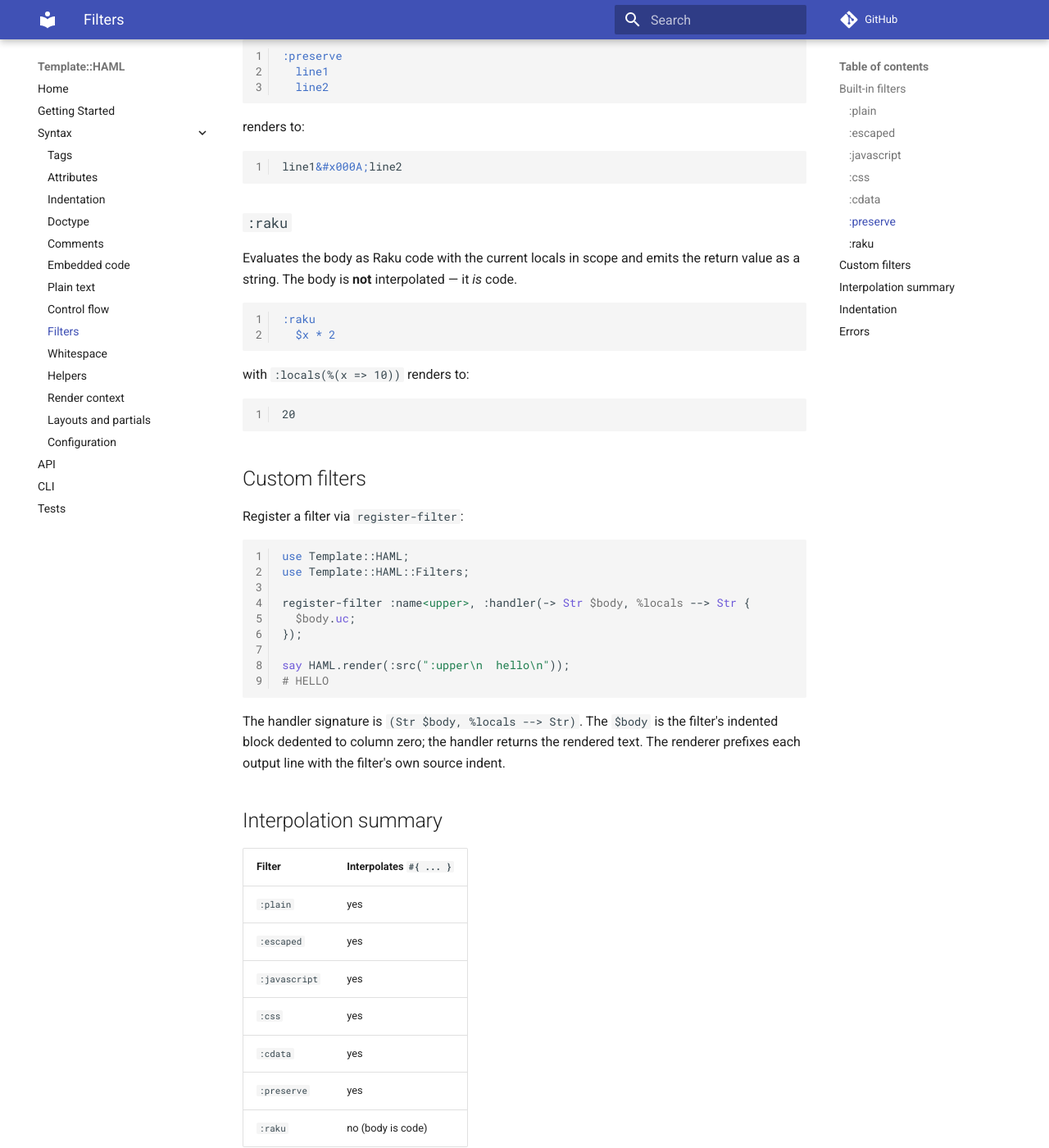
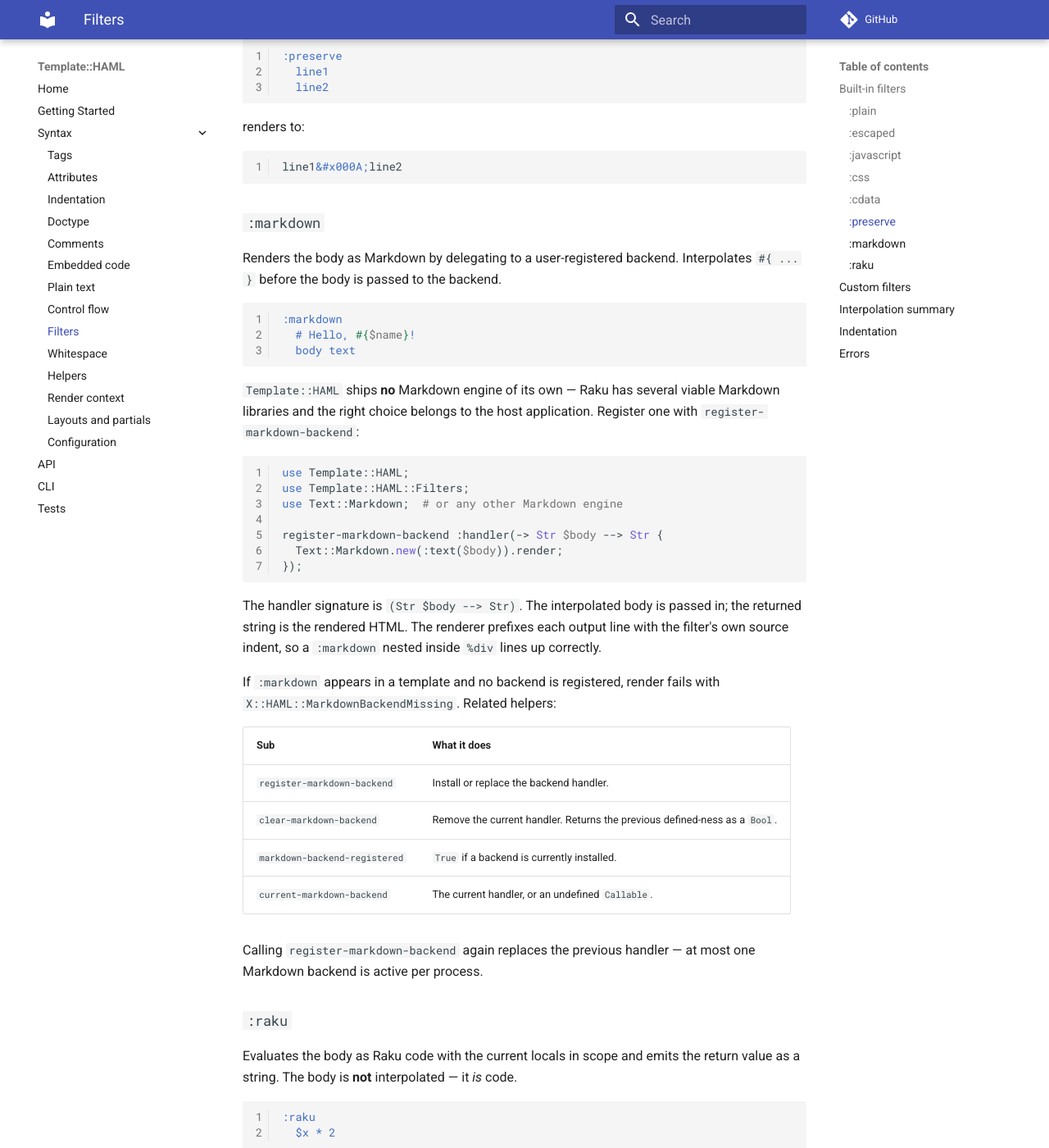
Before and after one commit to gdonald/Template-HAML, an MkDocs documentation site: the page built from docs-src/docs/syntax/filters.md, in a window 1280 px wide and 1400 px high, scrolled down 1619 px. Shown: the whole window at 82% size. Built offline with MkDocs 1.6.1 and Material for MkDocs 9.7.7, drawn with Linux system fonts in a browser that asks for light colours; comment, search, counter and statistics services are not loaded.

Commit message:
Add pluggable markdown filter

````diff
--- a/docs-src/docs/syntax/filters.md
+++ b/docs-src/docs/syntax/filters.md
@@ -85,6 +85,49 @@ renders to:
 line1&#x000A;line2
 ```
 
+### `:markdown`
+
+Renders the body as Markdown by delegating to a user-registered backend.
+Interpolates `#{ ... }` before the body is passed to the backend.
+
+```haml
+:markdown
+  # Hello, #{$name}!
+  body text
+```
+
+`Template::HAML` ships **no** Markdown engine of its own — Raku has several
+viable Markdown libraries and the right choice belongs to the host
+application. Register one with `register-markdown-backend`:
+
+```raku
+use Template::HAML;
+use Template::HAML::Filters;
+use Text::Markdown;  # or any other Markdown engine
+
+register-markdown-backend :handler(-> Str $body --> Str {
+  Text::Markdown.new(:text($body)).render;
+});
+```
+
+The handler signature is `(Str $body --> Str)`. The interpolated body is
+passed in; the returned string is the rendered HTML. The renderer prefixes
+each output line with the filter's own source indent, so a `:markdown` nested
+inside `%div` lines up correctly.
+
+If `:markdown` appears in a template and no backend is registered, render
+fails with `X::HAML::MarkdownBackendMissing`. Related helpers:
+
+| Sub                            | What it does                                          |
+| ------------------------------ | ----------------------------------------------------- |
+| `register-markdown-backend`    | Install or replace the backend handler.               |
+| `clear-markdown-backend`       | Remove the current handler. Returns the previous defined-ness as a `Bool`. |
+| `markdown-backend-registered`  | `True` if a backend is currently installed.           |
+| `current-markdown-backend`     | The current handler, or an undefined `Callable`.      |
+
+Calling `register-markdown-backend` again replaces the previous handler — at
+most one Markdown backend is active per process.
+
 ### `:raku`
 
 Evaluates the body as Raku code with the current locals in scope and emits the
@@ -132,6 +175,7 @@ source indent.
 | `:css`        | yes                     |
 | `:cdata`      | yes                     |
 | `:preserve`   | yes                     |
+| `:markdown`   | yes                     |
 | `:raku`       | no (body is code)       |
 
 ## Indentation
````
Also changed, not shown: 4 other files.
